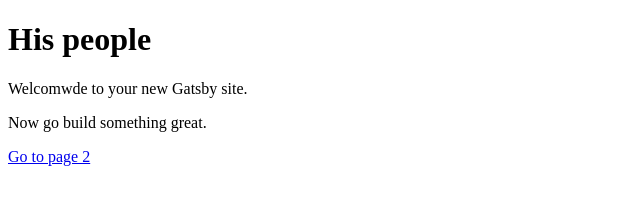
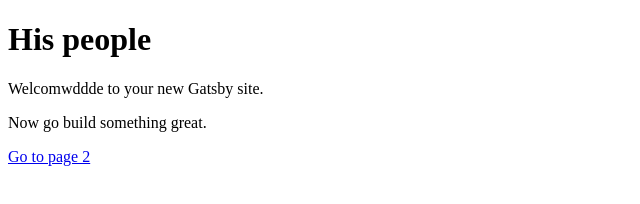
Before and after one commit to alexdavidjohnson/my-react-app, a Gatsby site: page / in a window 1280 px wide. Shown: the full height of the page, 0-640 px from the left. Built offline with nearby package versions, Linux system fonts and the light colour scheme; Gatsby itself is replaced by a stand-in of ours.

Commit message:
First commit

```diff
--- a/src/pages/index.js
+++ b/src/pages/index.js
@@ -4,7 +4,7 @@
 const IndexPage = () => (
   <div>
     <h1>His people</h1>
-    <p>Welcomwde to your new Gatsby site.</p>
+    <p>Welcomwddde to your new Gatsby site.</p>
     <p>Now go build something great.</p>
     <Link to="/page-2/">Go to page 2</Link>
   </div>
```
